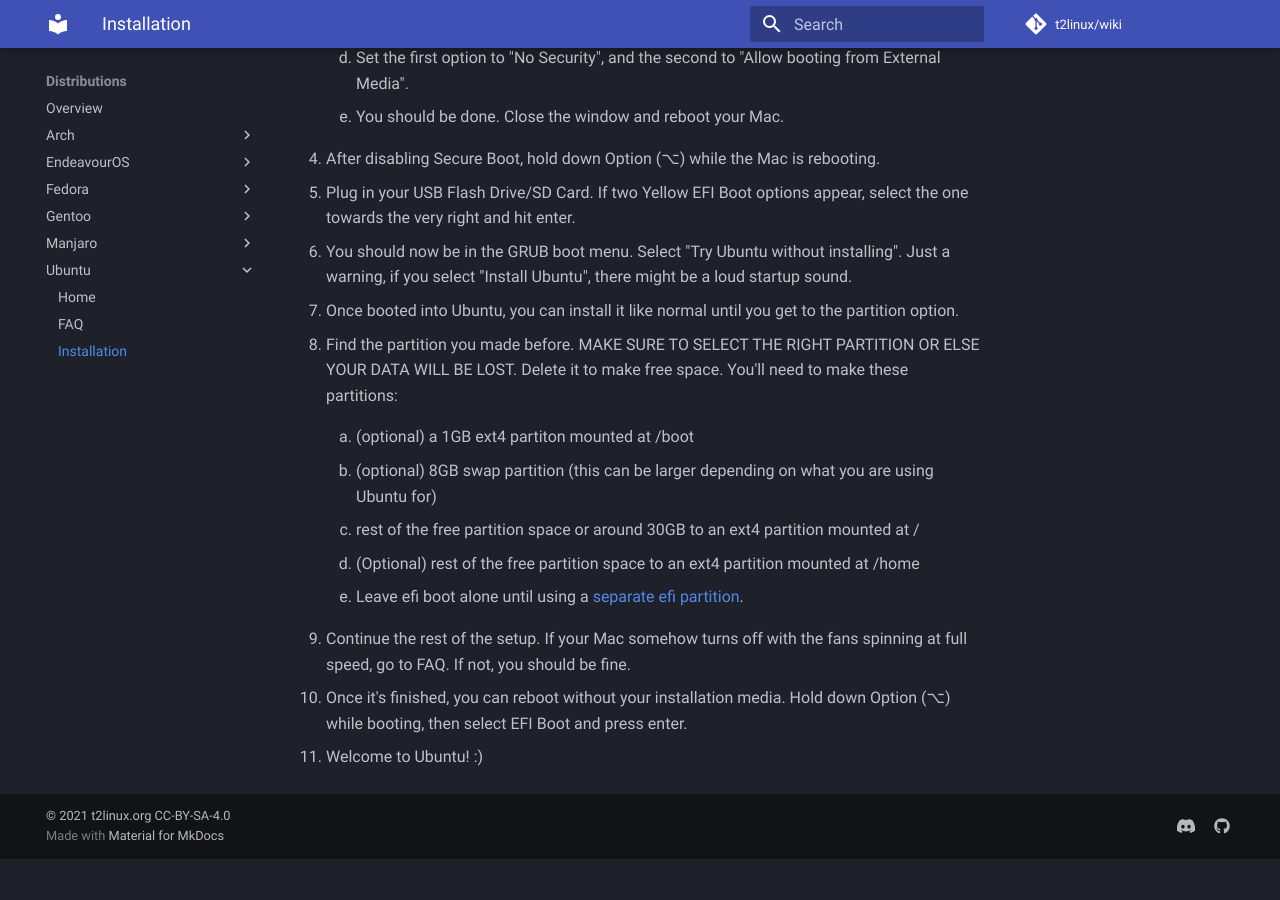
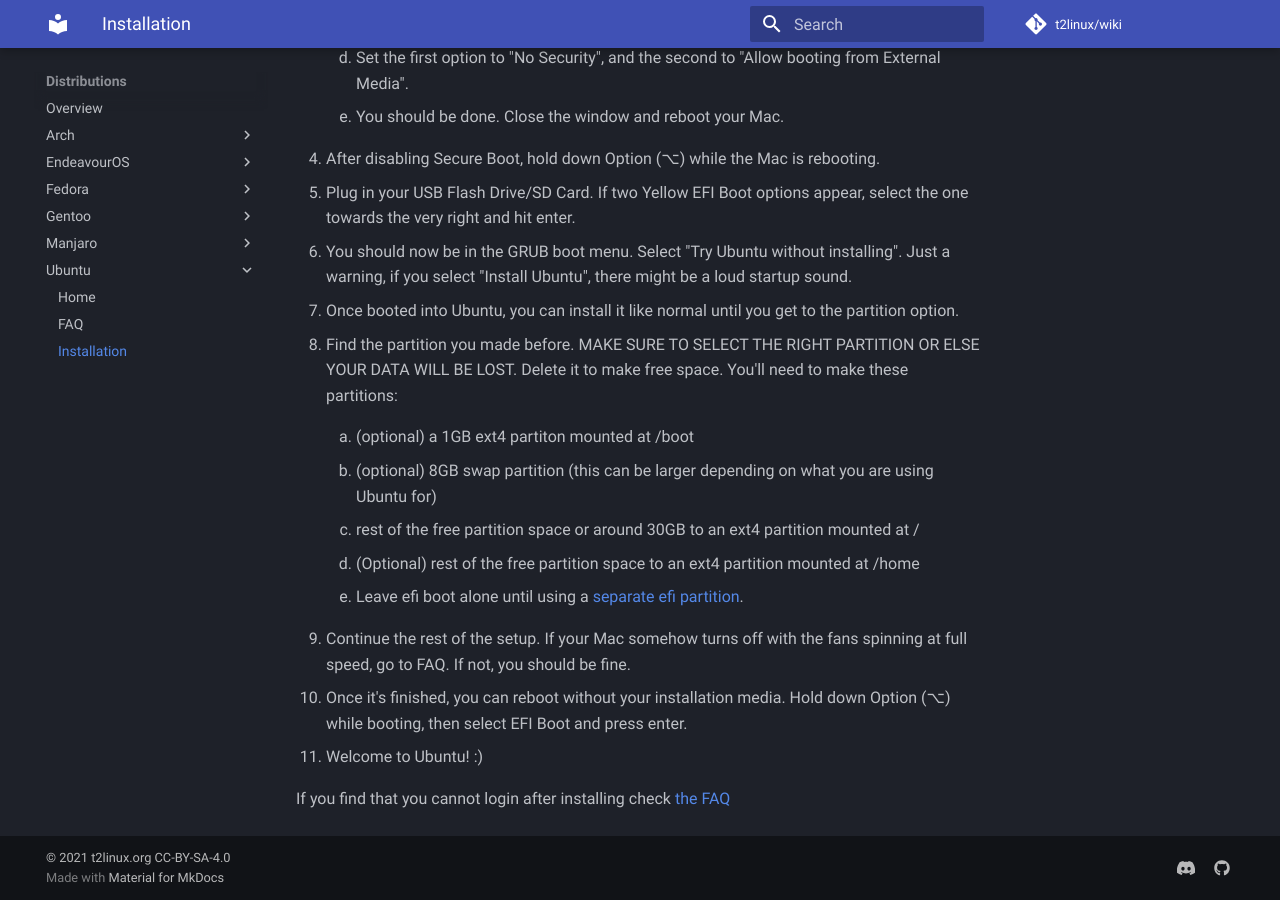
Before and after one commit to t2linux/wiki, an MkDocs documentation site: the page built from docs/distributions/ubuntu/installation.md, in a window 1280 px wide and 900 px high, scrolled down 1200 px. Built offline with MkDocs 1.6.1 and Material for MkDocs 9.7.7, drawn with Linux system fonts in a browser that asks for light colours; comment, search, counter and statistics services are not loaded; before the commit the page ends 2059 px from its top, so only the background shows below that.

Commit message:
Update installation.md
Add link to new instructions

```diff
--- a/docs/distributions/ubuntu/installation.md
+++ b/docs/distributions/ubuntu/installation.md
@@ -52,3 +52,5 @@ The iso you should download depends on your machine, but usually the normal mbp
 9. Continue the rest of the setup. If your Mac somehow turns off with the fans spinning at full speed, go to FAQ. If not, you should be fine.
 10. Once it's finished, you can reboot without your installation media. Hold down Option (⌥) while booting, then select EFI Boot and press enter.
 11. Welcome to Ubuntu! :)
+
+If you find that you cannot login after installing check [the FAQ](https://wiki.t2linux.org/distributions/ubuntu/faq.md#i-am-unable-to-login-after-a-fresh-install)
```
